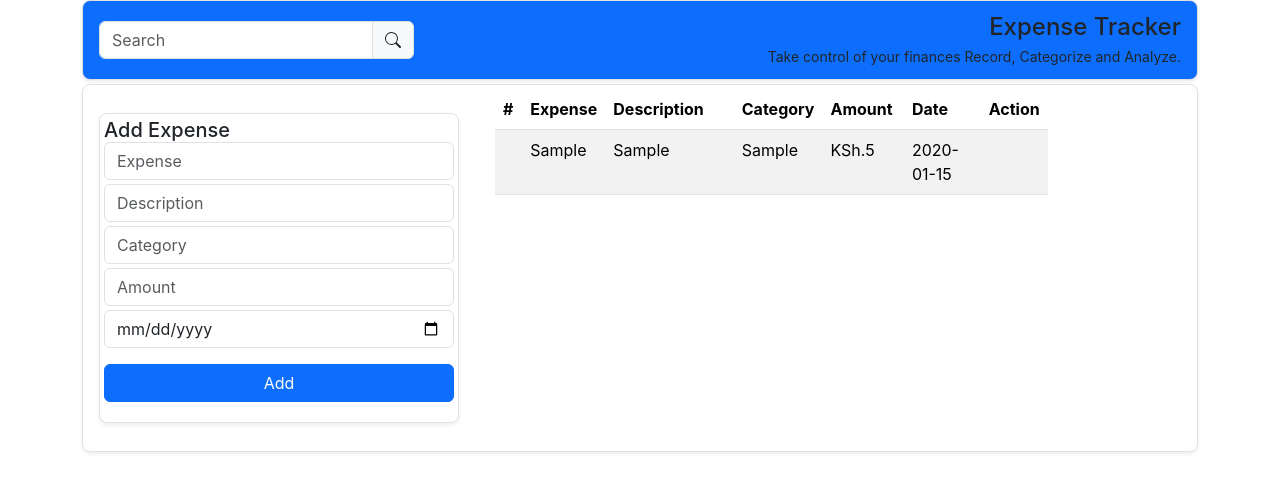
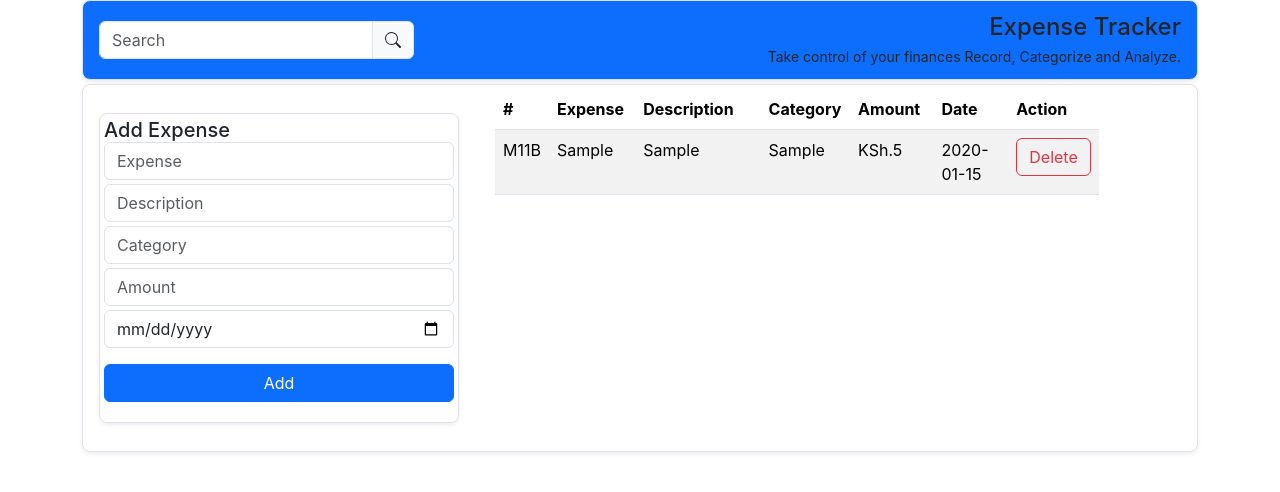
Before and after one commit to Dean14692-prog/SA.01-Week-1-Code-Challenge-Expense-Tracker, a React (Create React App) app: page / in a window 1280 px wide. Both pictures are taken after typing "Sample", "Sample", "Sample", "5", "2020-01-15" into the empty fields and a click on the button "Add". Shown: the top 492 px of the page. Built offline with nearby package versions, Linux system fonts and the light colour scheme.

Commit message:
ID generation

```diff
--- a/src/components/Table.jsx
+++ b/src/components/Table.jsx
@@ -5,16 +5,32 @@ import TableRow from "./TableRow";
 
 export default function Table() {
   const [expenses, setExpenses] = useState([]);
+  /***
+   * Here we are focusing on a function that will add the new expense in the list of already existing expenses
+   * setExpenses is the function provided by React's useState hook to update the state of expenses.
+   * setExpenses is used to modify the list of expenses that are stored in the component's state -useState([])
+   * old expenses are stored in a currentExpense constant
+   * an updated list of expenses is created that compromises the old expenses- expenses and new expenses -newExpense then stored in a const updatedExpenses
+   * e-render the component with the new expense -updatedExpense list of expenses so that the UI reflects the updated data -setExpenses.
+   */
+  function addExpense(newExpense) {
+    // 1. Get the current list of expenses
+    const currentExpenses = expenses;
 
-  const addExpense = (newExpense) => {
-    setExpenses((prev) => [...prev, newExpense]);
+    // 2. Add the new expense to the end of the list
+    const updatedExpenses = [...currentExpenses, newExpense];
+
+    // 3. Save the new list into state
+    setExpenses(updatedExpenses);
+  }
+  const deleteExpense = (id) => {
+    setExpenses(expenses.filter((expense) => expense.id !== id));
   };
 
   return (
     <div className="p-1 rounded-3 shadow-sm border ">
       <div className="d-flex">
         <div className="me-4">
-
           <TransactionForm addExpense={addExpense} />
         </div>
 
@@ -23,9 +39,14 @@ export default function Table() {
             <thead>
               <TableHeader />
             </thead>
+
             <tbody>
               {expenses.map((expense) => (
-                <TableRow key={expense.id} expense={expense} />
+                <TableRow
+                  key={expense.id}
+                  expense={expense}
+                  onDelete={deleteExpense}
+                />
               ))}
             </tbody>
           </table>
--- a/src/components/TableRow.jsx
+++ b/src/components/TableRow.jsx
@@ -4,8 +4,9 @@
 
 //     ])
 //}
-export default function TableRow({ expense }) {
-   if (!expense) return null;
+export default function TableRow({ expense, onDelete }) {
+  if (!expense) return null;
+
   return (
     <tr className="table table-striped mb-1 container-fluid w-100">
       <td style={{ width: "5%" }}>{expense.id}</td>
@@ -14,8 +15,14 @@ export default function TableRow({ expense }) {
       <td style={{ width: "15%" }}>{expense.category}</td>
       <td style={{ width: "15%" }}>KSh.{expense.amount}</td>
       <td style={{ width: "15%" }}>{expense.date}</td>
-      <td style={{ width: "10%" }}>{expense.action}</td>
+      <td style={{ width: "10%" }}>
+        <button
+          onClick={() => onDelete(expense.id)}
+          className="btn btn-outline-danger"
+        >
+          Delete
+        </button>
+      </td>
     </tr>
-
   );
 }
--- a/src/components/Transactionform.jsx
+++ b/src/components/Transactionform.jsx
@@ -32,10 +32,19 @@ export default function TransactionForm({ addExpense }) {
       alert("Please fill in all required fields");
       return;
     }
-
+    /***
+     * I am generating Id for my expenses such that when i click delete button it only deletes the current row
+     * I named my function as generateCustomId
+     *
+     */
+    function generateCustomId() {
+      const num1 = Math.floor(Math.random() * 10); // 0–9
+      const num2 = Math.floor(Math.random() * 10); // 0–9
+      return `M${num1}${num2}B`;
+    }
     // The new expense object
     const newExpense = {
-      // Use current timestamp as unique id
+      id: generateCustomId(),
       expense: formData.expense,
       description: formData.description,
       category: formData.category,
@@ -55,10 +64,11 @@ export default function TransactionForm({ addExpense }) {
     // 4. Call the parent function to add the new expense to the list
     if (addExpense) {
       addExpense(newExpense);
-    } else {
-      console.error("addExpense is not a function");
     }
   };
+
+
+
 
   /*
    * On handleChange function focus is
```
